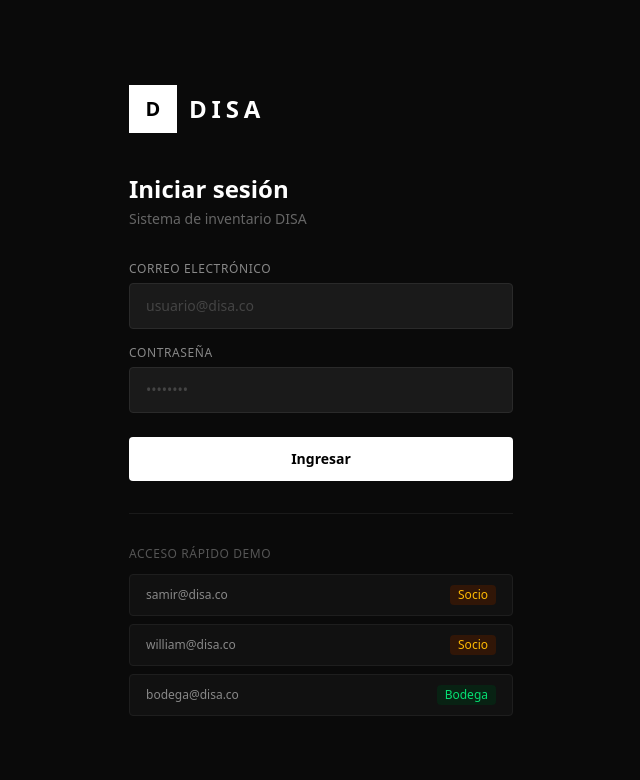
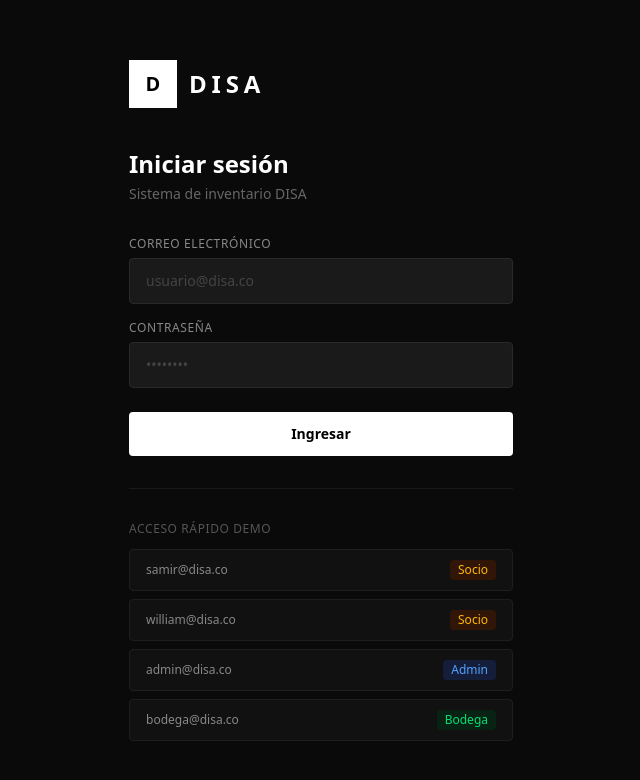
Before and after one commit to intrepido1902/DISA-inventory-system, a Next.js app: page /login in a window 1280 px wide. Shown: the top 780 px of the page, without its empty margins (319-959 px from the left). Built offline with nearby package versions, Linux system fonts and the light colour scheme.

Commit message:
correcciones - Phase 1

```diff
--- a/package.json
+++ b/package.json
@@ -11,6 +11,7 @@
   "dependencies": {
     "@libsql/client": "^0.17.3",
     "bcryptjs": "^3.0.3",
+    "dotenv": "^17.4.2",
     "jose": "^6.2.3",
     "next": "16.2.6",
     "react": "19.2.4",
--- a/setup-db.js
+++ b/setup-db.js
@@ -1,12 +1,16 @@
 // setup-db.js — ejecutar con: node setup-db.js
 // Elimina todas las tablas y recrea la base de datos con datos de prueba.
+require('dotenv').config();
 
 async function main() {
   const { createClient } = await import('@libsql/client');
   const bcryptjs = await import('bcryptjs');
   const bcrypt = bcryptjs.default ?? bcryptjs;
 
-  const db = createClient({ url: 'file:./dev.db' });
+  const url = process.env.DATABASE_URL ?? 'file:./dev.db';
+  const authToken = process.env.TURSO_AUTH_TOKEN;
+
+  const db = createClient({ url, ...(authToken ? { authToken } : {}) });
 
   console.log('🗑️  Eliminando tablas existentes...');
   await db.executeMultiple(`
@@ -28,7 +32,7 @@ async function main() {
       email TEXT NOT NULL UNIQUE,
       password TEXT NOT NULL,
       name TEXT NOT NULL,
-      role TEXT NOT NULL CHECK(role IN ('OWNER','WAREHOUSE')),
+      role TEXT NOT NULL CHECK(role IN ('OWNER','ADMIN','WAREHOUSE')),
       active INTEGER NOT NULL DEFAULT 1,
       createdAt INTEGER NOT NULL,
       updatedAt INTEGER NOT NULL
@@ -134,9 +138,10 @@ async function main() {
 
   // ── USERS ─────────────────────────────────────────────────────────────────
   console.log('👤 Insertando usuarios...');
-  const [hash1, hash2, hash3] = await Promise.all([
+  const [hash1, hash2, hash3, hash4] = await Promise.all([
     bcrypt.hash('admin2026', 10),
     bcrypt.hash('william2026', 10),
+    bcrypt.hash('admin2026', 10),
     bcrypt.hash('bodega2026', 10),
   ]);
 
@@ -148,7 +153,10 @@ async function main() {
     VALUES ('william@disa.co', '${hash2}', 'William López', 'OWNER', 1, ${now}, ${now});
 
     INSERT INTO User (email, password, name, role, active, createdAt, updatedAt)
-    VALUES ('bodega@disa.co', '${hash3}', 'Carlos Pérez', 'WAREHOUSE', 1, ${now}, ${now});
+    VALUES ('admin@disa.co', '${hash3}', 'Ana García', 'ADMIN', 1, ${now}, ${now});
+
+    INSERT INTO User (email, password, name, role, active, createdAt, updatedAt)
+    VALUES ('bodega@disa.co', '${hash4}', 'Carlos Pérez', 'WAREHOUSE', 1, ${now}, ${now});
   `);
 
   // ── CATEGORIES ────────────────────────────────────────────────────────────
@@ -225,7 +233,6 @@ async function main() {
 
   // ── ROLLS (~83 rollos) ────────────────────────────────────────────────────
   console.log('🧶 Insertando rollos (~83)...');
-  // [code, lotId, suffix, initial, current, location, isRemnant]
   const rollData = [
     ['VP-001', lot1, '001', 150, 150, 'A-01', 0], ['VP-001', lot1, '002', 130, 105, 'A-01', 0],
     ['VP-001', lot2, '003', 160, 160, 'A-02', 0], ['VP-001', lot2, '004', 120,   8, 'A-02', 1],
@@ -308,7 +315,7 @@ async function main() {
 
   // ── SAMPLE MOVEMENTS (today) ──────────────────────────────────────────────
   console.log('📊 Insertando movimientos de muestra...');
-  const rollRows  = await db.execute('SELECT id FROM Roll ORDER BY id LIMIT 6');
+  const rollRows  = await db.execute('SELECT id, productId FROM Roll ORDER BY id LIMIT 6');
   const clientRows = await db.execute('SELECT id FROM Client ORDER BY id LIMIT 3');
   const userRow   = await db.execute('SELECT id FROM User ORDER BY id LIMIT 1');
   const userId    = userRow.rows[0].id;
@@ -324,10 +331,17 @@ async function main() {
     const exit = sampleExits[i];
     if (exit.rollIdx >= rollRows.rows.length) continue;
     const rollId = rollRows.rows[exit.rollIdx].id;
+    const productId = rollRows.rows[exit.rollIdx].productId;
     const clientId = clientRows.rows[exit.clientIdx % clientRows.rows.length].id;
+
+    // Get priceB2B for this product
+    const priceRow = await db.execute({ sql: 'SELECT priceB2B FROM Product WHERE id = ?', args: [productId] });
+    const priceB2B = priceRow.rows[0]?.priceB2B ?? 0;
+    const total = exit.meters * priceB2B;
+
     const saleResult = await db.execute({
-      sql: `INSERT INTO Sale (clientId, date, total, createdAt) VALUES (?, ?, null, ?)`,
-      args: [clientId, today, now - (i * 3600000)],
+      sql: `INSERT INTO Sale (clientId, date, total, createdAt) VALUES (?, ?, ?, ?)`,
+      args: [clientId, today, total, now - (i * 3600000)],
     });
     await db.execute({
       sql: `INSERT INTO Movement (type, rollId, meters, userId, saleId, notes, barcodeUsed, createdAt)
@@ -346,10 +360,11 @@ async function main() {
     });
   }
 
-  console.log('\n✅ Base de datos inicializada correctamente!');
-  console.log('\n👤 Usuarios:');
-  console.log('   samir@disa.co    / admin2026   → OWNER (Samir Moya)');
-  console.log('   william@disa.co  / william2026 → OWNER (William López)');
+  console.log('\n✅ Base de datos lista!\n');
+  console.log('👤 Usuarios:');
+  console.log('   samir@disa.co    / admin2026   → OWNER   (Samir Moya)');
+  console.log('   william@disa.co  / william2026 → OWNER   (William López)');
+  console.log('   admin@disa.co    / admin2026   → ADMIN   (Ana García)');
   console.log('   bodega@disa.co   / bodega2026  → WAREHOUSE (Carlos Pérez)');
   console.log('\n🚀 Ejecuta: npm run dev\n');
 }
--- a/src/app/(main)/catalog/client.tsx
+++ b/src/app/(main)/catalog/client.tsx
@@ -63,7 +63,7 @@ export default function CatalogClient({ products, isOwner }: { products: Product
       <div className="grid grid-cols-1 sm:grid-cols-2 lg:grid-cols-3 xl:grid-cols-4 gap-4">
         {filtered.map(product => {
           const hasStock = product.totalMeters > 0;
-          const lowStock = product.totalMeters > 0 && product.totalMeters < 50;
+          const lowStock = product.totalMeters > 0 && product.totalMeters < 100;
 
           return (
             <div
--- a/src/app/login/page.tsx
+++ b/src/app/login/page.tsx
@@ -6,6 +6,7 @@ import { useRouter } from 'next/navigation';
 const DEMO_USERS = [
   { email: 'samir@disa.co', password: 'admin2026', label: 'Socio', role: 'OWNER' },
   { email: 'william@disa.co', password: 'william2026', label: 'Socio', role: 'OWNER' },
+  { email: 'admin@disa.co', password: 'admin2026', label: 'Admin', role: 'ADMIN' },
   { email: 'bodega@disa.co', password: 'bodega2026', label: 'Bodega', role: 'WAREHOUSE' },
 ];
 
@@ -124,6 +125,7 @@ export default function LoginPage() {
                 <span className="text-[#888] text-xs">{u.email}</span>
                 <span className={`text-xs font-medium px-2 py-0.5 rounded ${
                   u.role === 'OWNER' ? 'bg-amber-950/60 text-amber-400' :
+                  u.role === 'ADMIN' ? 'bg-blue-950/60 text-blue-400' :
                   'bg-green-950/60 text-green-400'
                 }`}>
                   {u.label}
--- a/src/components/Sidebar.tsx
+++ b/src/components/Sidebar.tsx
@@ -12,18 +12,20 @@ interface SidebarUser {
 }
 
 const NAV = [
-  { href: '/dashboard',              icon: '◈', label: 'Dashboard',      roles: ['OWNER', 'WAREHOUSE'] },
-  { href: '/inventory',              icon: '⊟', label: 'Inventario',     roles: ['OWNER', 'WAREHOUSE'] },
-  { href: '/inventory?tab=remnants', icon: '◫', label: 'Remanentes',     roles: ['OWNER', 'WAREHOUSE'] },
-  { href: '/inventory?exitModal=1',  icon: '↑', label: 'Nueva Salida',   roles: ['OWNER', 'WAREHOUSE'] },
-  { href: '/catalog',                icon: '⊞', label: 'Catálogo',       roles: ['OWNER'] },
-  { href: '/movements',              icon: '↕', label: 'Movimientos',    roles: ['OWNER', 'WAREHOUSE'] },
-  { href: '/clients',                icon: '◎', label: 'Clientes',       roles: ['OWNER'] },
+  { href: '/dashboard',              icon: '◈', label: 'Dashboard',      roles: ['OWNER', 'ADMIN', 'WAREHOUSE'] },
+  { href: '/inventory',              icon: '⊟', label: 'Inventario',     roles: ['OWNER', 'ADMIN', 'WAREHOUSE'] },
+  { href: '/inventory?tab=remnants', icon: '◫', label: 'Remanentes',     roles: ['OWNER', 'ADMIN', 'WAREHOUSE'] },
+  { href: '/inventory?exitModal=1',  icon: '↑', label: 'Nueva Salida',   roles: ['OWNER', 'ADMIN', 'WAREHOUSE'] },
+  { href: '/catalog',                icon: '⊞', label: 'Catálogo',       roles: ['OWNER', 'ADMIN'] },
+  { href: '/movements',              icon: '↕', label: 'Movimientos',    roles: ['OWNER', 'ADMIN', 'WAREHOUSE'] },
+  { href: '/clients',                icon: '◎', label: 'Clientes',       roles: ['OWNER', 'ADMIN'] },
   { href: '/users',                  icon: '◯', label: 'Usuarios',       roles: ['OWNER'] },
+  { href: '/audit',                  icon: '◩', label: 'Auditoría',      roles: ['OWNER'] },
 ];
 
 const ROLE_LABEL: Record<string, string> = {
   OWNER: 'Socio',
+  ADMIN: 'Admin',
   WAREHOUSE: 'Bodega',
 };
 
--- a/src/lib/auth.ts
+++ b/src/lib/auth.ts
@@ -1,7 +1,7 @@
 import bcrypt from 'bcryptjs';
 import db from './db';
 
-export type Role = 'OWNER' | 'WAREHOUSE';
+export type Role = 'OWNER' | 'ADMIN' | 'WAREHOUSE';
 
 export interface User {
   id: number;
@@ -55,9 +55,17 @@ export function canSeeFinancials(role: Role): boolean {
 }
 
 export function canManageInventory(role: Role): boolean {
-  return role === 'OWNER';
+  return role === 'OWNER' || role === 'ADMIN';
 }
 
 export function canRegisterMovement(_role: Role): boolean {
   return true;
 }
+
+export function canManageClients(role: Role): boolean {
+  return role === 'OWNER' || role === 'ADMIN';
+}
+
+export function canSeeCatalog(role: Role): boolean {
+  return role === 'OWNER' || role === 'ADMIN';
+}
--- a/src/lib/db.ts
+++ b/src/lib/db.ts
@@ -8,6 +8,7 @@ const db =
   globalForDb.db ??
   createClient({
     url: process.env.DATABASE_URL ?? 'file:./dev.db',
+    ...(process.env.TURSO_AUTH_TOKEN ? { authToken: process.env.TURSO_AUTH_TOKEN } : {}),
   });
 
 if (process.env.NODE_ENV !== 'production') {
--- a/src/lib/session.ts
+++ b/src/lib/session.ts
@@ -2,7 +2,7 @@ import { SignJWT, jwtVerify } from 'jose';
 import { cookies } from 'next/headers';
 
 const SECRET = new TextEncoder().encode(
-  process.env.NEXTAUTH_SECRET ?? 'disa-nyro-secret-2026-inventarios'
+  process.env.NEXTAUTH_SECRET ?? 'disa-inventory-secret-2026'
 );
 const COOKIE = 'disa-session';
 
```
Also changed, not shown: 2 other files (tests, documents, lock files or other folders).
